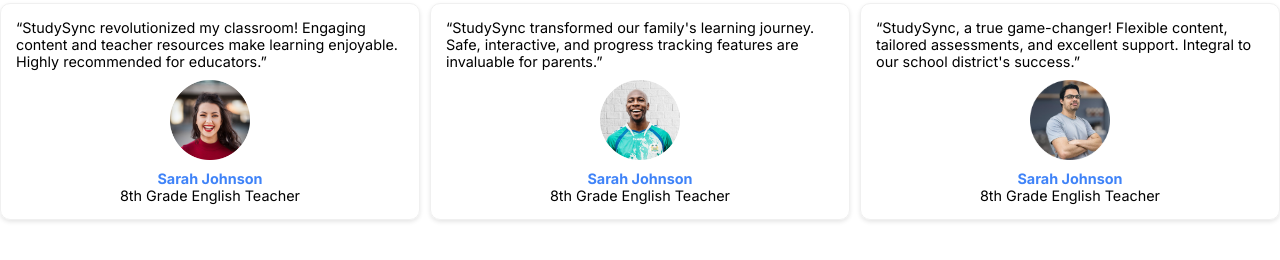
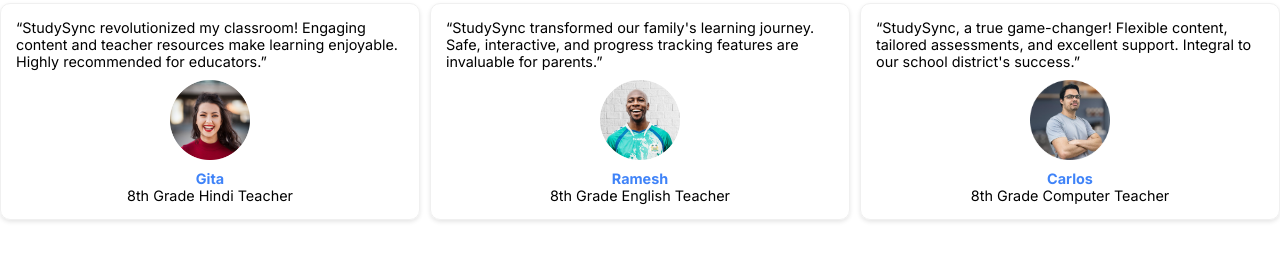
Before and after one commit to Manoj-Singh01/edTech, a plain HTML site: page index.html in a window 1280 px wide. Shown: the part 1525-1785 px from the top of the page. Drawn offline with Linux system fonts and the light colour scheme.

Commit message:
name change

```diff
--- a/index.html
+++ b/index.html
@@ -180,8 +180,8 @@
             </p>
             <img src="images/avatar1.png" alt="" class="avatar" />
             <div class="testimonial-details">
-              <h3 class="testimonial-name">Sarah Johnson</h3>
-              <p class="testimonial-desc">8th Grade English Teacher</p>
+              <h3 class="testimonial-name">Gita</h3>
+              <p class="testimonial-desc">8th Grade Hindi Teacher</p>
             </div>
           </div>
           <!-- card 2 start -->
@@ -193,7 +193,7 @@
             </p>
             <img src="images/avatar2.png" alt="" class="avatar" />
             <div class="testimonial-details">
-              <h3 class="testimonial-name">Sarah Johnson</h3>
+              <h3 class="testimonial-name">Ramesh</h3>
               <p class="testimonial-desc">8th Grade English Teacher</p>
             </div>
           </div>
@@ -206,8 +206,8 @@
             </p>
             <img src="images/avatar3.png" alt="" class="avatar" />
             <div class="testimonial-details">
-              <h3 class="testimonial-name">Sarah Johnson</h3>
-              <p class="testimonial-desc">8th Grade English Teacher</p>
+              <h3 class="testimonial-name">Carlos</h3>
+              <p class="testimonial-desc">8th Grade Computer Teacher</p>
             </div>
           </div>
           <!-- card 3 end here -->
```
